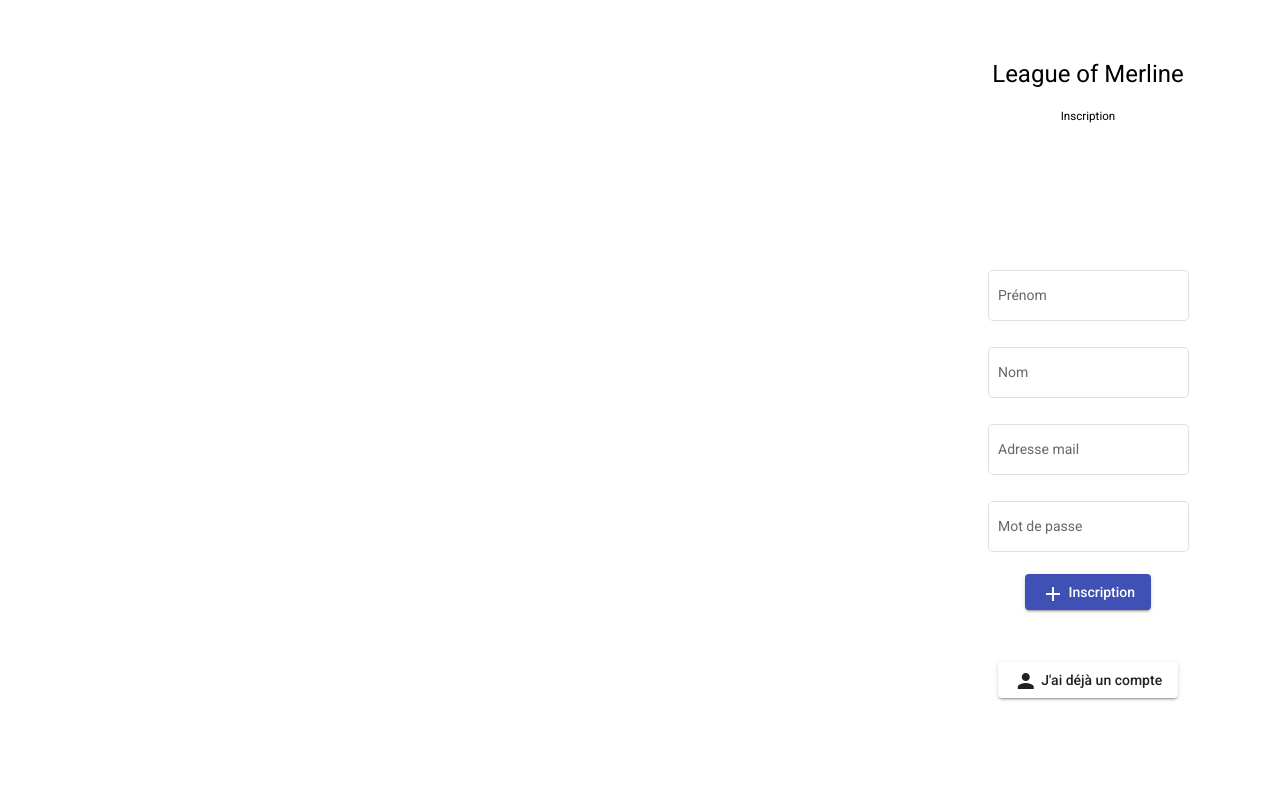
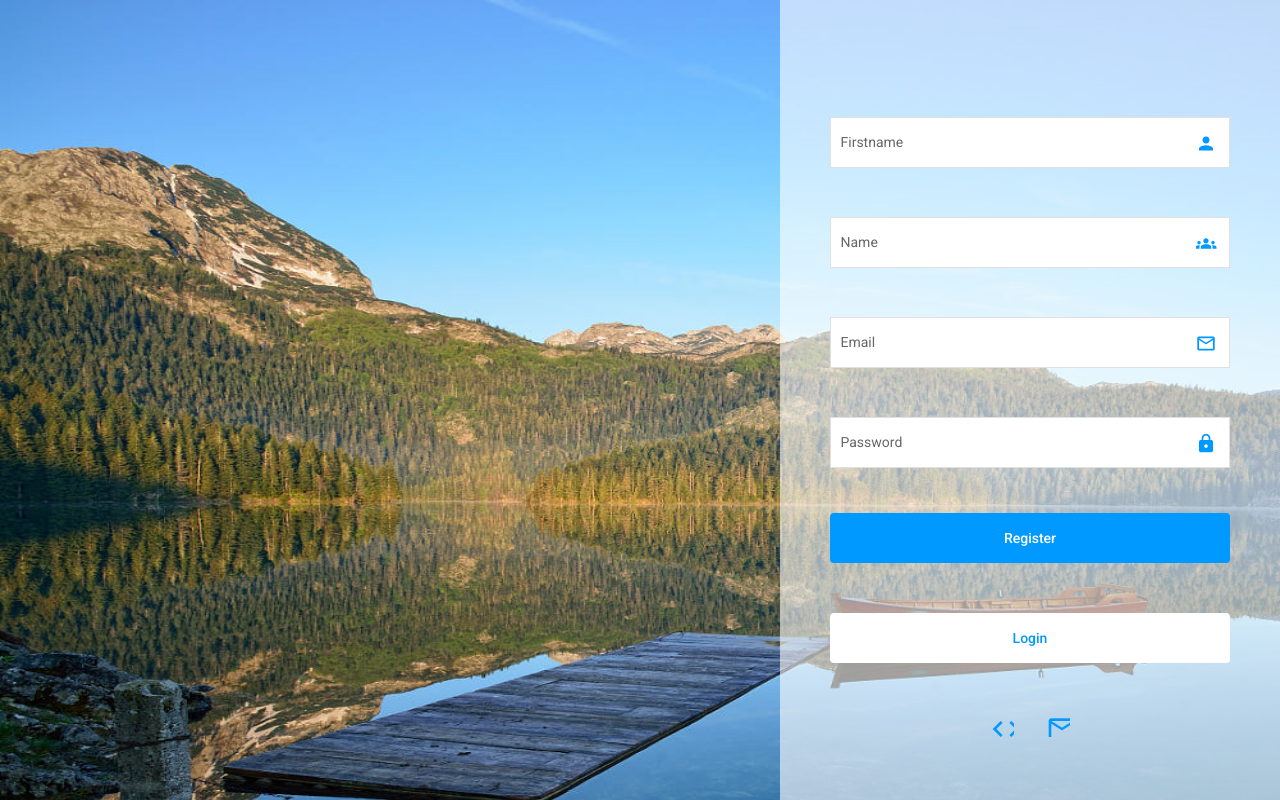
Before and after one commit to PixDay/League-of-Merline, an Angular app in the folder Web/: page /sign-up in a window 1280 px wide. Built offline with nearby package versions, Linux system fonts and the light colour scheme.

Commit message:
[MODIFIED] - Register page using the same style than login page for a better UX

```diff
--- a/Web/src/app/components/sign-up/sign-up.component.css
+++ b/Web/src/app/components/sign-up/sign-up.component.css
@@ -0,0 +1,77 @@
+.full-sized-background {
+  background: no-repeat url("/assets/image/sign-background.jpg");
+  background-size: 1920px 1080px;
+  width: 100%;
+  height: 100%;
+}
+
+.form {
+min-width: 500px;
+height: 100%;
+background-color: rgba(255, 255, 255, 0.6);
+}
+
+.input {
+width: 80%;
+margin-top: 50px;
+height: 50px;
+
+}
+
+::ng-deep .mat-form-field-wrapper{
+margin-bottom: -1.25em;
+background-color: #FFF;
+padding: 0;
+border-color: #0099FF;
+}
+
+::ng-deep .mat-form-field-appearance-outline .mat-form-field-outline-end {
+border-radius: 0px !important;
+border-color: #0099FF;
+}
+::ng-deep .mat-form-field-appearance-outline .mat-form-field-outline-start {
+border-radius: 0px !important;
+border-color: #0099FF;
+}
+
+.login-button {
+width: 80%;
+margin-top: 50px;
+background-color: #0099FF;
+color: #FFF;
+height: 50px;
+}
+
+.login-button:hover {
+background-color: #FFF;
+color: #0099FF;
+}
+
+.register-button {
+width: 80%;
+margin-top: 50px;
+color: #0099FF;
+height: 50px;
+}
+
+.register-button:hover {
+background-color: #0099FF;
+color: #FFF;
+}
+
+.icon {
+color: #0099FF;
+}
+
+.clickable-icon {
+font-size: 32px;
+color: #0099FF;
+margin-right: 16px;
+margin-left: 16px;
+margin-top: 50px;
+}
+
+.clickable-icon:hover {
+color: #FFF;
+cursor: pointer;
+}
--- a/Web/src/app/components/sign-up/sign-up.component.html
+++ b/Web/src/app/components/sign-up/sign-up.component.html
@@ -1,33 +1,32 @@
-<div fxLayout="row" fxLayoutAlign="start stretch" fxFill>
-    <div fxFlex="70%" class="sign-background"></div>
-    <div fxFlex="30%" class="sign-div-color" fxLayout="column" fxLayoutAlign="space-around center">
-        <div fxFlex="70%" fxLayout="column" fxLayoutAlign="space-around center" fxFill>
-            <div fxFlex="10%" fxLayout="column" fxLayoutAlign="center center">
-                <h1>League of Merline</h1>
-                <h5>Inscription</h5>
-            </div>
-            <div fxFlex="40%" fxLayout="column" fxLayoutAlign="space-around center" fxFill>
-                <mat-form-field appearance="outline" class="sign-input">
-                    <mat-label>Prénom</mat-label>
-                    <input matInput placeholder="Adrien">
-                </mat-form-field>
-                <mat-form-field appearance="outline" class="sign-input">
-                    <mat-label>Nom</mat-label>
-                    <input matInput placeholder="Colombier">
-                </mat-form-field>
-                <mat-form-field appearance="outline" class="sign-input">
-                    <mat-label>Adresse mail</mat-label>
-                    <input matInput placeholder="adrien.colombier@epitech.eu">
-                </mat-form-field>
-                <mat-form-field appearance="outline" class="sign-input">
-                    <mat-label>Mot de passe</mat-label>
-                    <input matInput type="password">
-                </mat-form-field>
-                <button mat-raised-button color="primary" class="sign-button" fxLayout="row" fxLayoutAlign="space-around center"><mat-icon>add</mat-icon> Inscription</button>
-            </div>
-        </div>
-        <div fxFlex="30%" fxLayout="column" fxLayoutAlign="space-around center" fxFill>
-            <a mat-raised-button href="sign-in" class="sign-button" fxLayout="row" fxLayoutAlign="space-around center"><mat-icon>person</mat-icon> J'ai déjà un compte</a>
-        </div>
+<div class="full-sized-background">
+  <div fxLayout="row" fxLayoutAlign="end stretch" fxFill>
+    <div  fxLayout="column" fxLayoutAlign="center center" class="form">
+      <mat-form-field appearance="outline" class="input">
+        <mat-label>Firstname</mat-label>
+        <input matInput>
+        <mat-icon matSuffix class="icon">person</mat-icon>
+      </mat-form-field>
+      <mat-form-field appearance="outline" class="input">
+        <mat-label>Name</mat-label>
+        <input matInput>
+        <mat-icon matSuffix class="icon">groups</mat-icon>
+      </mat-form-field>
+      <mat-form-field appearance="outline" class="input">
+        <mat-label>Email</mat-label>
+        <input matInput>
+        <mat-icon matSuffix class="icon">mail_outline</mat-icon>
+      </mat-form-field>
+      <mat-form-field appearance="outline" class="input">
+        <mat-label>Password</mat-label>
+        <input type="password" matInput>
+        <mat-icon matSuffix class="icon">lock</mat-icon>
+      </mat-form-field>
+      <button mat-flat-button class="login-button">Register</button>
+      <button mat-flat-button class="register-button">Login</button>
+      <div fxLayout="row" fxLayoutAlign="center center">
+        <mat-icon matSuffix class="clickable-icon">code</mat-icon>
+        <mat-icon matSuffix class="clickable-icon">mail_outline</mat-icon>
+      </div>
     </div>
+  </div>
 </div>
```
